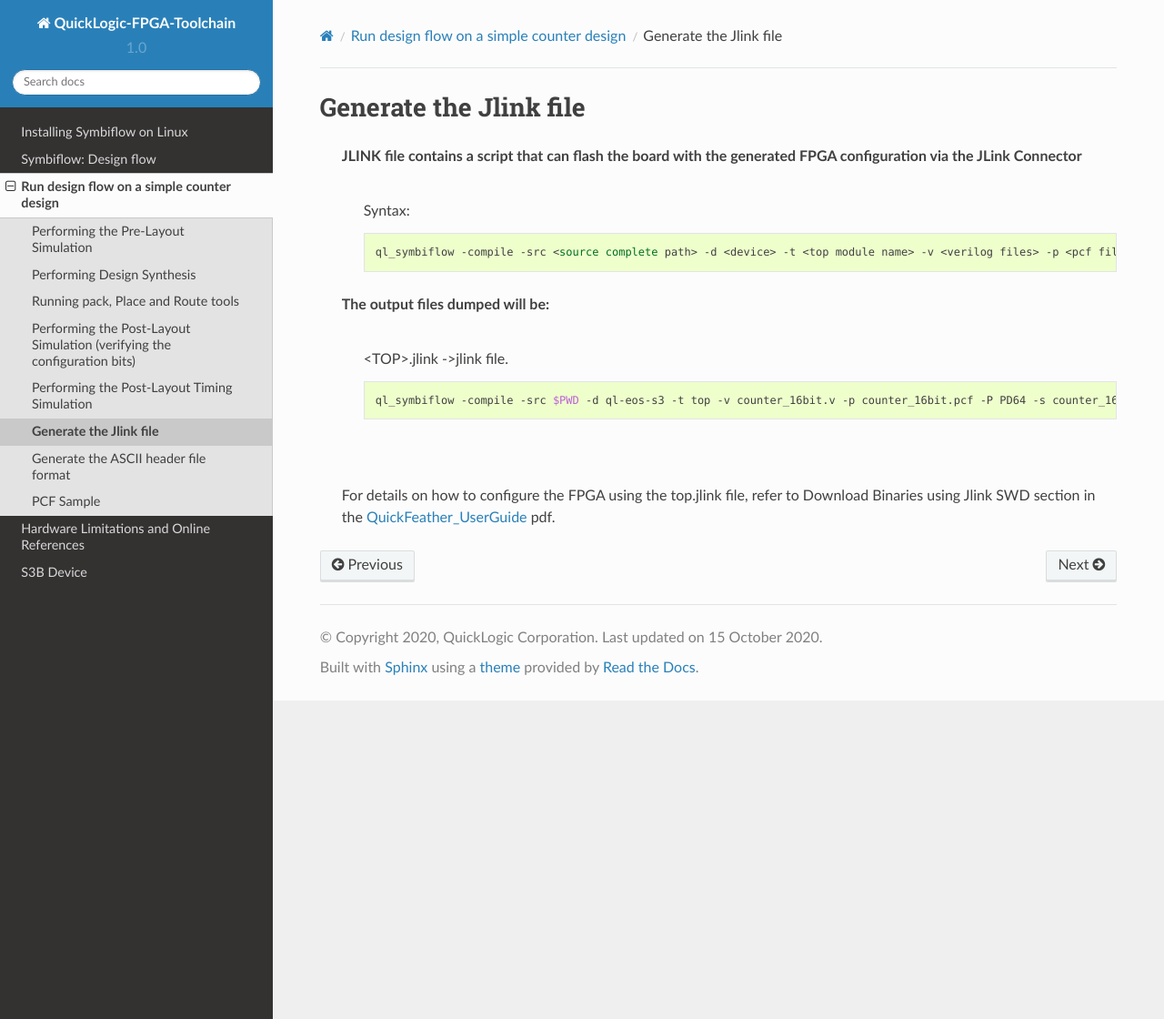
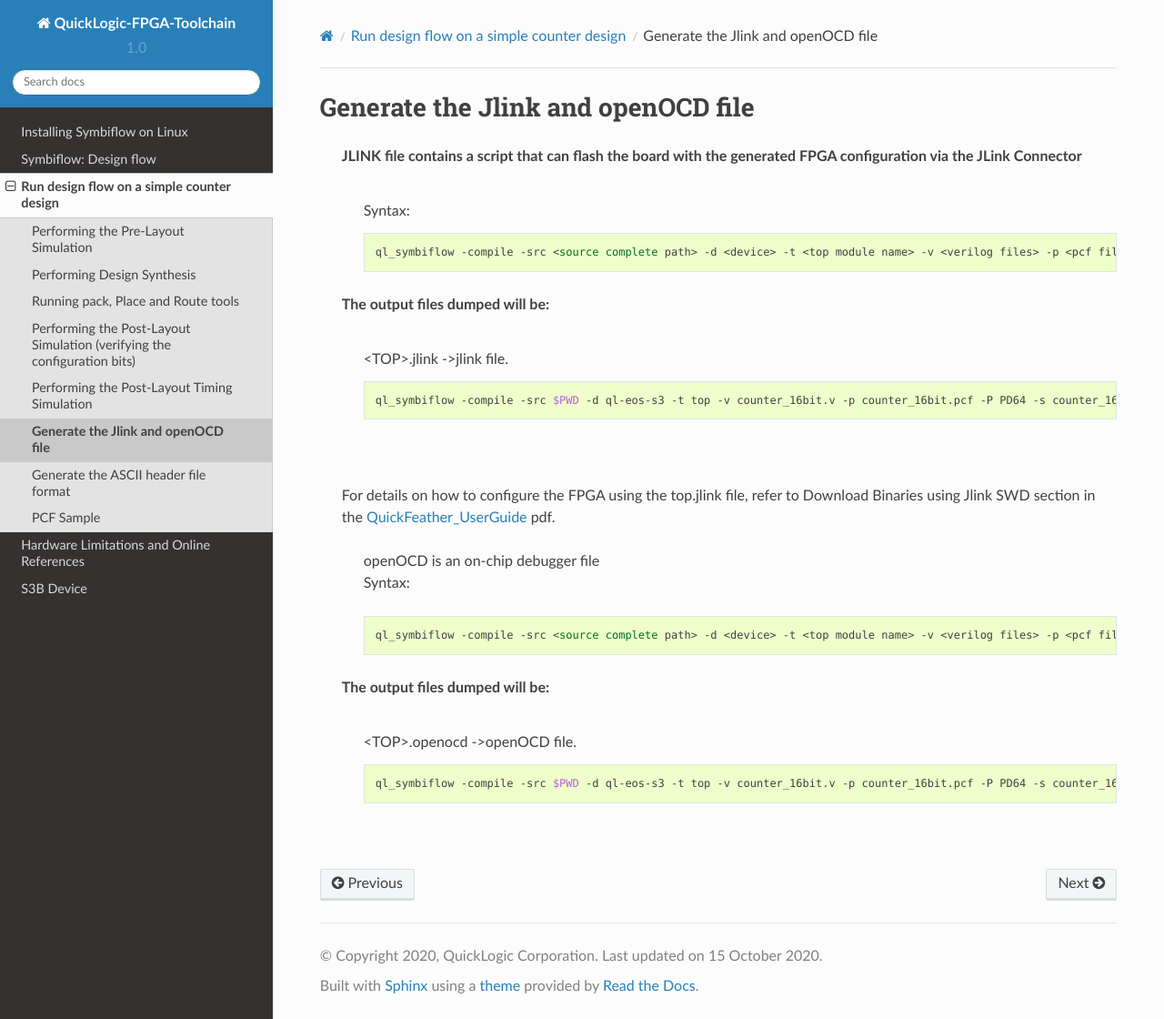
Before and after one commit to QuickLogic-Corp/quicklogic-fpga-toolchain, a Sphinx documentation site: the page built from docs/source/tutorial/GeneratetheJlinkfile.rst, in a window 1280 px wide and 1120 px high. Shown: the whole window at 91% size. Built offline with Sphinx 7.4.7 and the Read the Docs theme 2.0.0, drawn with Linux system fonts in a browser that asks for light colours.

Commit message:
Update GeneratetheJlinkfile.rst
Add openocd changes

```diff
--- a/docs/source/tutorial/GeneratetheJlinkfile.rst
+++ b/docs/source/tutorial/GeneratetheJlinkfile.rst
@@ -2,10 +2,10 @@
 
 
 .. index::
-   single: Generate the Jlink file
+   single: Generate the Jlink and OpenOCD file
 
-Generate the Jlink file
-=======================
+Generate the Jlink and openOCD file
+===================================
 
 
    JLINK file contains a script that can flash the board with the generated FPGA configuration via the JLink Connector
@@ -28,7 +28,23 @@
    |br| For details on how to configure the FPGA using the top.jlink file, refer to Download Binaries using Jlink SWD section in the `QuickFeather_UserGuide <https://github.com/QuickLogic-Corp/quick-feather-dev-board/blob/3b8566c83ed9df56282701710165a9afbb5c5a49/doc/QuickFeather_UserGuide.pdf>`_ pdf.
    |br|
 
+    openOCD is an on-chip debugger file
+    |br| Syntax:
 
+    .. code-block:: shell
+
+        ql_symbiflow -compile -src <source complete path> -d <device> -t <top module name> -v <verilog files> -p <pcf file> -P <Package file> -s <SDC file> -dump openocd
+
+
+
+   The output files dumped will be:
+    |br| <TOP>.openocd ->openOCD file.
+    |br|
+
+    .. code-block:: shell
+
+        ql_symbiflow -compile -src $PWD -d ql-eos-s3 -t top -v counter_16bit.v -p counter_16bit.pcf -P PD64 -s counter_16bit.sdc -dump openocd
+   |br|
 
 .. |BR| raw:: html
 
```
